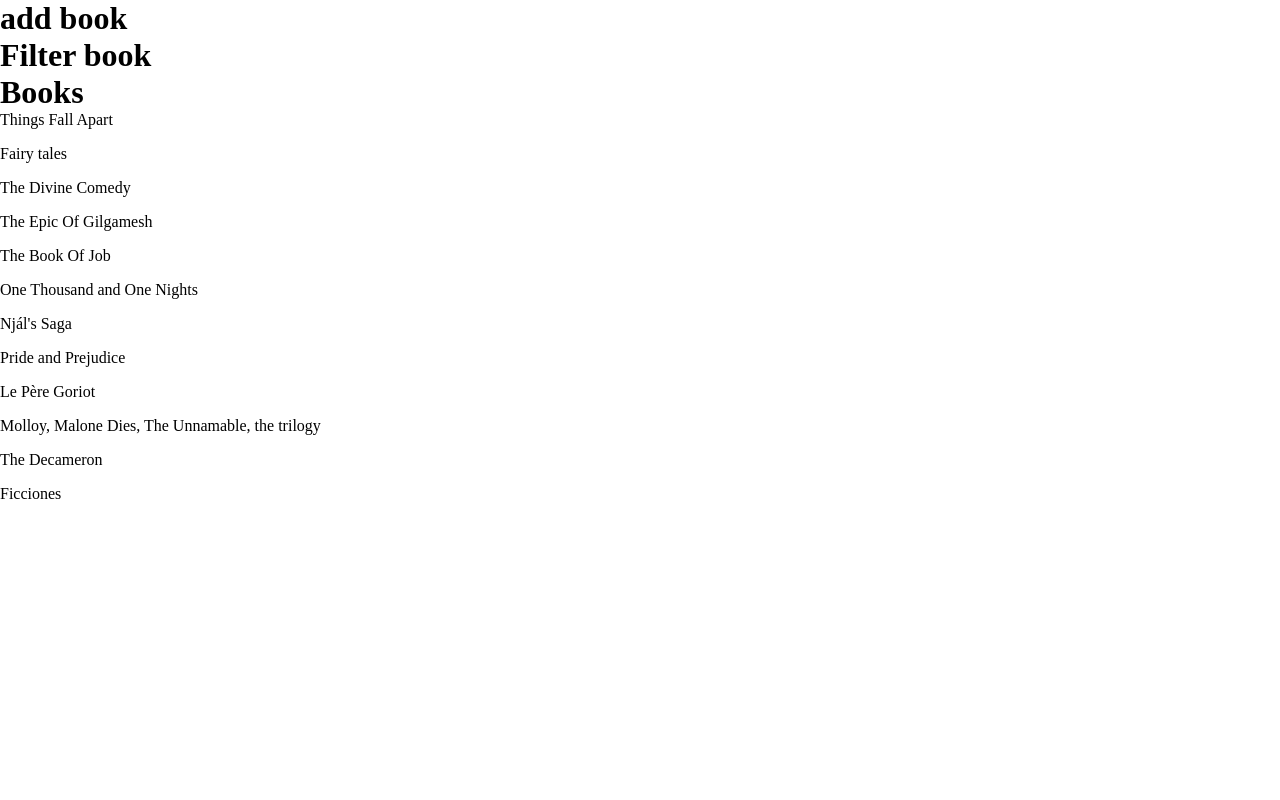
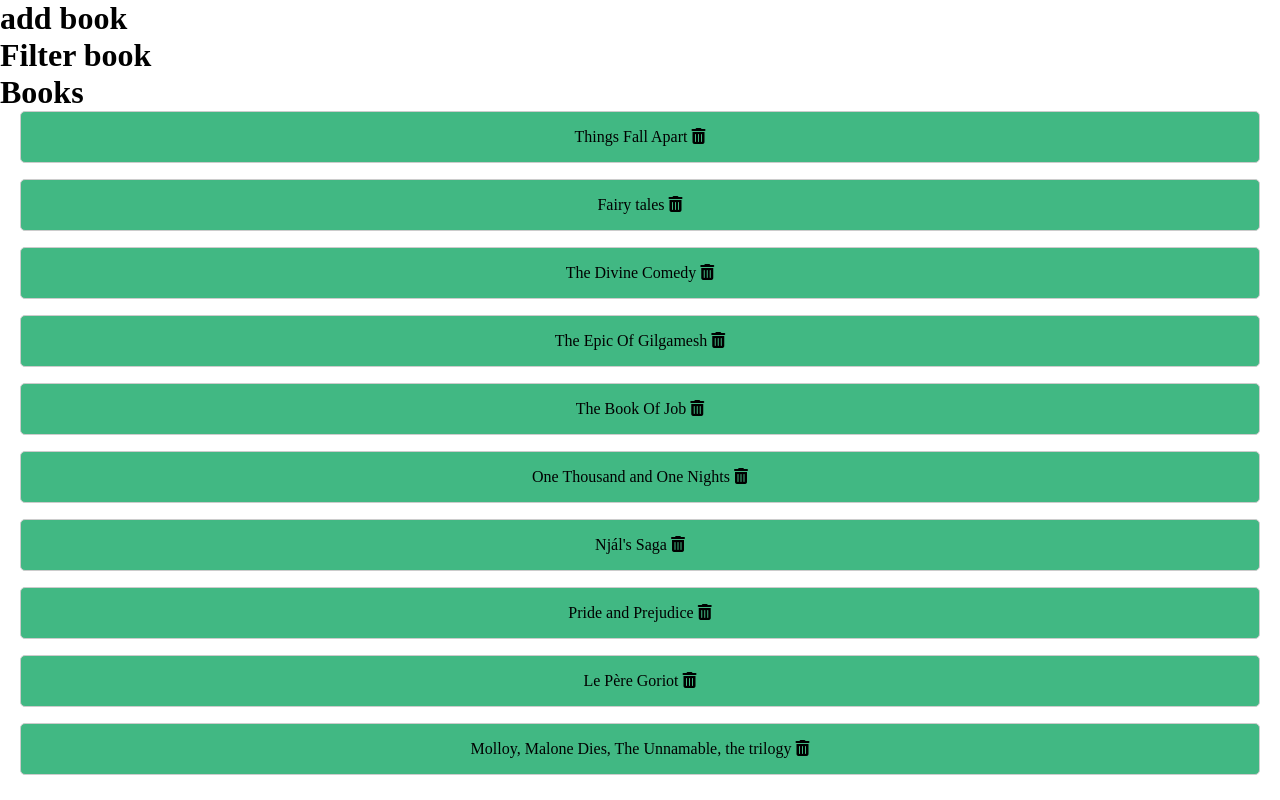
Before and after one commit to dev-rodrigues/livros.vue, a Vue app: page / in a window 1280 px wide. Built offline with nearby package versions, Linux system fonts and the light colour scheme.

Commit message:
atualizando livro

```diff
--- a/public/index.html
+++ b/public/index.html
@@ -6,6 +6,7 @@
     <meta name="viewport" content="width=device-width,initial-scale=1.0">
     <link rel="icon" href="<%= BASE_URL %>favicon.ico">
     <title><%= htmlWebpackPlugin.options.title %></title>
+    <script src="https://kit.fontawesome.com/dfc3b70b57.js" crossorigin="anonymous"></script>
   </head>
   <body>
     <noscript>
--- a/src/components/Books.vue
+++ b/src/components/Books.vue
@@ -4,10 +4,17 @@
             <h1>Books</h1>
             <div class="books">
                 <div
-                    v-for="(book, index) in allBooks"
+                    @dblclick="handleDbClick(book)"
+                    v-for="(book) in allBooks"
                     class="book"
-                    v-bind:key="index">
+                    :key="book.id"
+                    v-bind:class="{'read':book.read}"
+                    >
                     {{ book.title }}
+
+                    <i
+                        class="fa fa-trash-alt"
+                        v-on:click="deleteBook(book)"></i>
                 </div>
             </div>
         </div>
@@ -19,7 +26,26 @@
     export default {
         name: "Books",
         methods: {
-            ...mapActions(['fetchBooks'])
+            ...mapActions([
+                'fetchBooks',
+                'deleteBook',
+                'updateBook'
+            ]),
+            handleDbClick(book) {
+                console.log('executando atualizacao de leitura do livro', book);
+                const updated = {
+                    id: book.id,
+                    author: book.author,
+                    country: book.country,
+                    language: book.language,
+                    pages: book.pages,
+                    title: book.title,
+                    year: book.year,
+                    read: !book.read
+                }
+
+                this.updateBook(updated);
+            }
         },
         computed: mapGetters(['allBooks']),
         created() {
@@ -34,4 +60,21 @@
         grid-template-columns: repeat(1, 1fr);
         grid-gap: 1rem;
     }
+
+    .book {
+        border: 1px solid #ccc;
+        background: #41b883;
+        padding: 1rem;
+        border-radius: 5px;
+        text-align: center;
+        position: relative;
+        cursor: pointer;
+
+        margin: 0 20px;
+    }
+
+    .read {
+        color: #fff;
+        background: #35495e;
+    }
 </style>
--- a/src/data/books.js
+++ b/src/data/books.js
@@ -1,99 +1,102 @@
 const data = [
     {
+      "id": 1,
       "author": "Chinua Achebe",
       "country": "Nigeria",
       "language": "English",
       "pages": 209,
       "title": "Things Fall Apart",
-      "year": 1958
+      "year": 1958,
+      "read": false
     },
     {
+      "id": 2,
       "author": "Hans Christian Andersen",
       "country": "Denmark",
       "language": "Danish",
       "pages": 784,
       "title": "Fairy tales",
-      "year": 1836
+      "year": 1836,
+      "read": false
     },
     {
+      "id": 3,
       "author": "Dante Alighieri",
       "country": "Italy",
       "language": "Italian",
       "pages": 928,
       "title": "The Divine Comedy",
-      "year": 1315
+      "year": 1315,
+      "read": false
     },
     {
+      "id": 4,
       "author": "Unknown",
       "country": "Sumer and Akkadian Empire",
       "language": "Akkadian",
       "pages": 160,
       "title": "The Epic Of Gilgamesh",
-      "year": -1700
+      "year": -1700,
+      "read": false
     },
     {
+      "id": 5,
       "author": "Unknown",
       "country": "Achaemenid Empire",
       "language": "Hebrew",
       "pages": 176,
       "title": "The Book Of Job",
-      "year": -600
+      "year": -600,
+      "read": false
     },
     {
+      "id": 6,
       "author": "Unknown",
       "country": "India/Iran/Iraq/Egypt/Tajikistan",
       "language": "Arabic",
       "pages": 288,
       "title": "One Thousand and One Nights",
-      "year": 1200
+      "year": 1200,
+      "read": false
     },
     {
+      "id": 7,
       "author": "Unknown",
       "country": "Iceland",
       "language": "Old Norse",
       "pages": 384,
       "title": "Nj\u00e1l's Saga",
-      "year": 1350
+      "year": 1350,
+      "read": false
     },
     {
+      "id": 8,
       "author": "Jane Austen",
       "country": "United Kingdom",
       "language": "English",
       "pages": 226,
       "title": "Pride and Prejudice",
-      "year": 1813
+      "year": 1813,
+      "read": false
     },
     {
+      "id": 9,
       "author": "Honor\u00e9 de Balzac",
       "country": "France",
       "language": "French",
       "pages": 443,
       "title": "Le P\u00e8re Goriot",
-      "year": 1835
+      "year": 1835,
+      "read": false
     },
     {
+      "id": 10,
       "author": "Samuel Beckett",
       "country": "Republic of Ireland",
       "language": "French, English",
       "pages": 256,
       "title": "Molloy, Malone Dies, The Unnamable, the trilogy",
       "year": 1952
-    },
-    {
-      "author": "Giovanni Boccaccio",
-      "country": "Italy",
-      "language": "Italian",
-      "pages": 1024,
-      "title": "The Decameron",
-      "year": 1351
-    },
-    {
-      "author": "Jorge Luis Borges",
-      "country": "Argentina",
-      "language": "Spanish",
-      "pages": 224,
-      "title": "Ficciones",
-      "year": 1965
     }
 ]
 
--- a/src/store/index.js
+++ b/src/store/index.js
@@ -21,17 +21,26 @@ const actions = {
         console.log('addBook', commit, title);
     },
 
-    async updateBook( { commit }, title) {
-        console.log('updateBook', commit, title);
+    async updateBook( { commit }, book) {
+        console.log('updateBook', commit, book);
+        commit('updateBook', book)
     },
 
-    async deleteBook( { commit }, title) {
-        console.log('deleteBook', commit, title);
+    async deleteBook( { commit }, book) {
+        console.log('deletebook', state.books);
+        commit('removeBook', book.id);
     }
 }
 
 const mutations = {
     setBooks: (state, books) => (state.books = books),
+    removeBook: (state, id) => state.books = state.books.filter(book => book.id !== id),
+    updateBook: (state, book) => {
+
+        const index = state.books.findIndex(b => b.id === book.id);
+
+        state.books.splice(index, 1, book);
+    }
 }
 
 export default createStore({
```
Also changed, not shown: src/assets/delete.svg (added).
